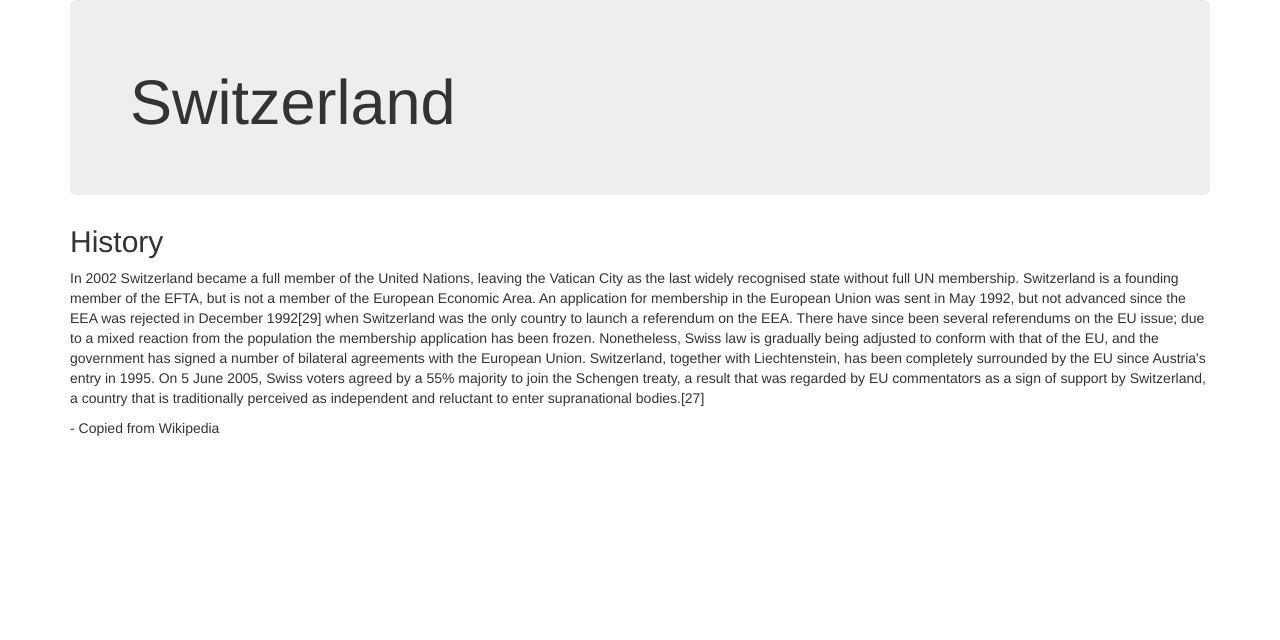
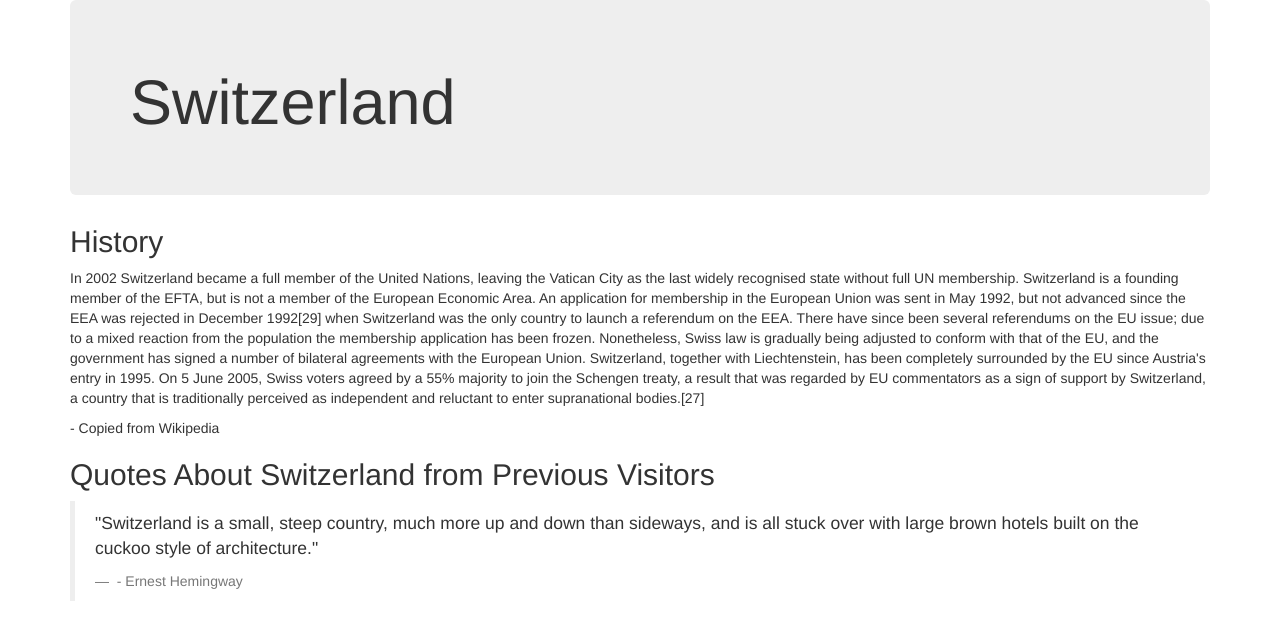
Before and after one commit to Faiza1987/Dream-vacation, a plain HTML site: page vacation-spots.html in a window 1280 px wide. Drawn offline with Linux system fonts and the light colour scheme.

Commit message:
added quotes and used blockquote style.

```diff
--- a/vacation-spots.html
+++ b/vacation-spots.html
@@ -15,6 +15,13 @@
               In 2002 Switzerland became a full member of the United Nations, leaving the Vatican City as the last widely recognised state without full UN membership. Switzerland is a founding member of the EFTA, but is not a member of the European Economic Area. An application for membership in the European Union was sent in May 1992, but not advanced since the EEA was rejected in December 1992[29] when Switzerland was the only country to launch a referendum on the EEA. There have since been several referendums on the EU issue; due to a mixed reaction from the population the membership application has been frozen. Nonetheless, Swiss law is gradually being adjusted to conform with that of the EU, and the government has signed a number of bilateral agreements with the European Union. Switzerland, together with Liechtenstein, has been completely surrounded by the EU since Austria's entry in 1995. On 5 June 2005, Swiss voters agreed by a 55% majority to join the Schengen treaty, a result that was regarded by EU commentators as a sign of support by Switzerland, a country that is traditionally perceived as independent and reluctant to enter supranational bodies.[27]
             <footer> - Copied from Wikipedia</footer>
             </p>
+          <h2>Quotes About Switzerland from Previous Visitors</h2>
+          <blockquote>
+            <p>
+              "Switzerland is a small, steep country, much more up and down than sideways, and is all stuck over with large brown hotels built on the cuckoo style of architecture."
+            <footer> - Ernest Hemingway </footer>
+            </p>
+          </blockquote>
     </div>
   </body>
 </html>
```
